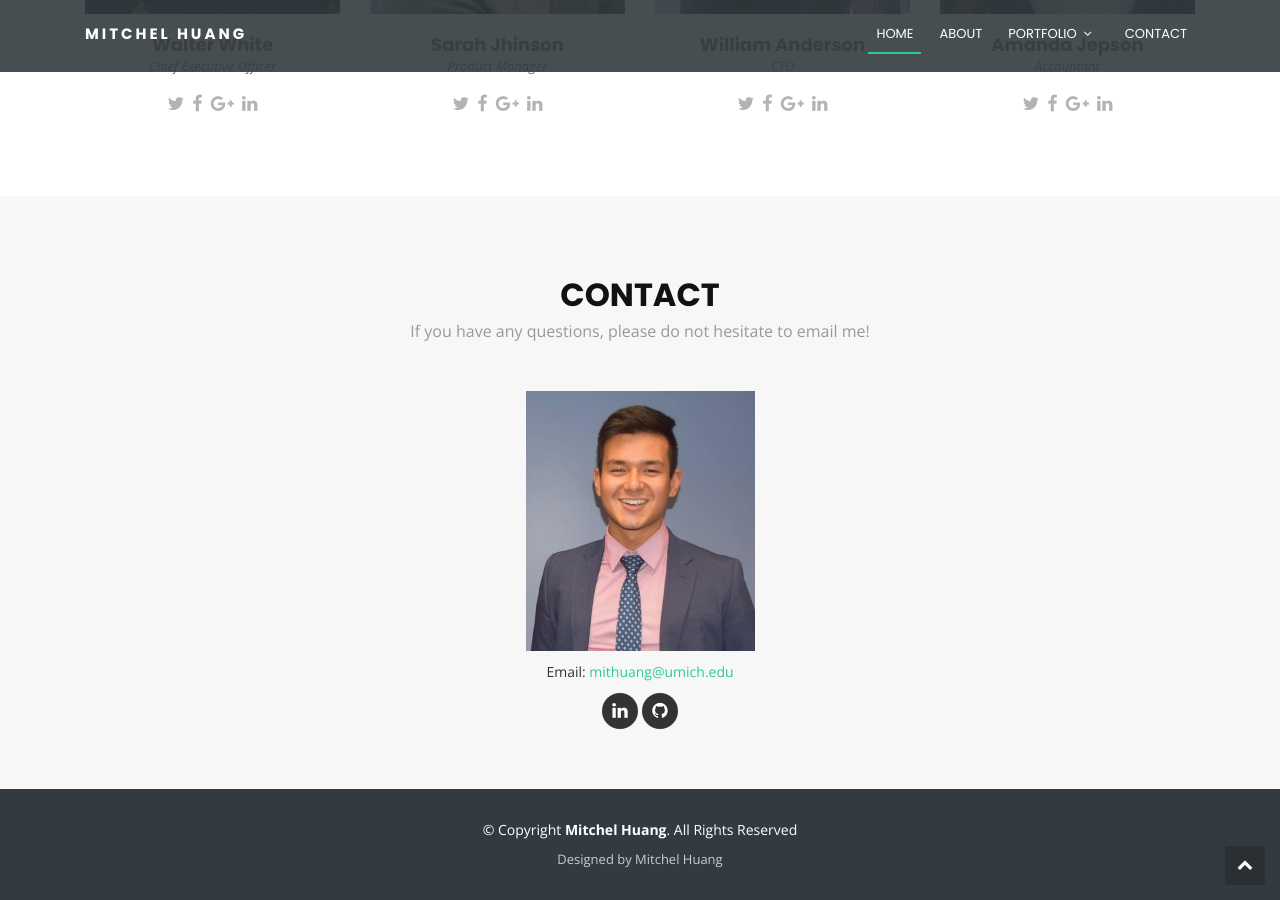
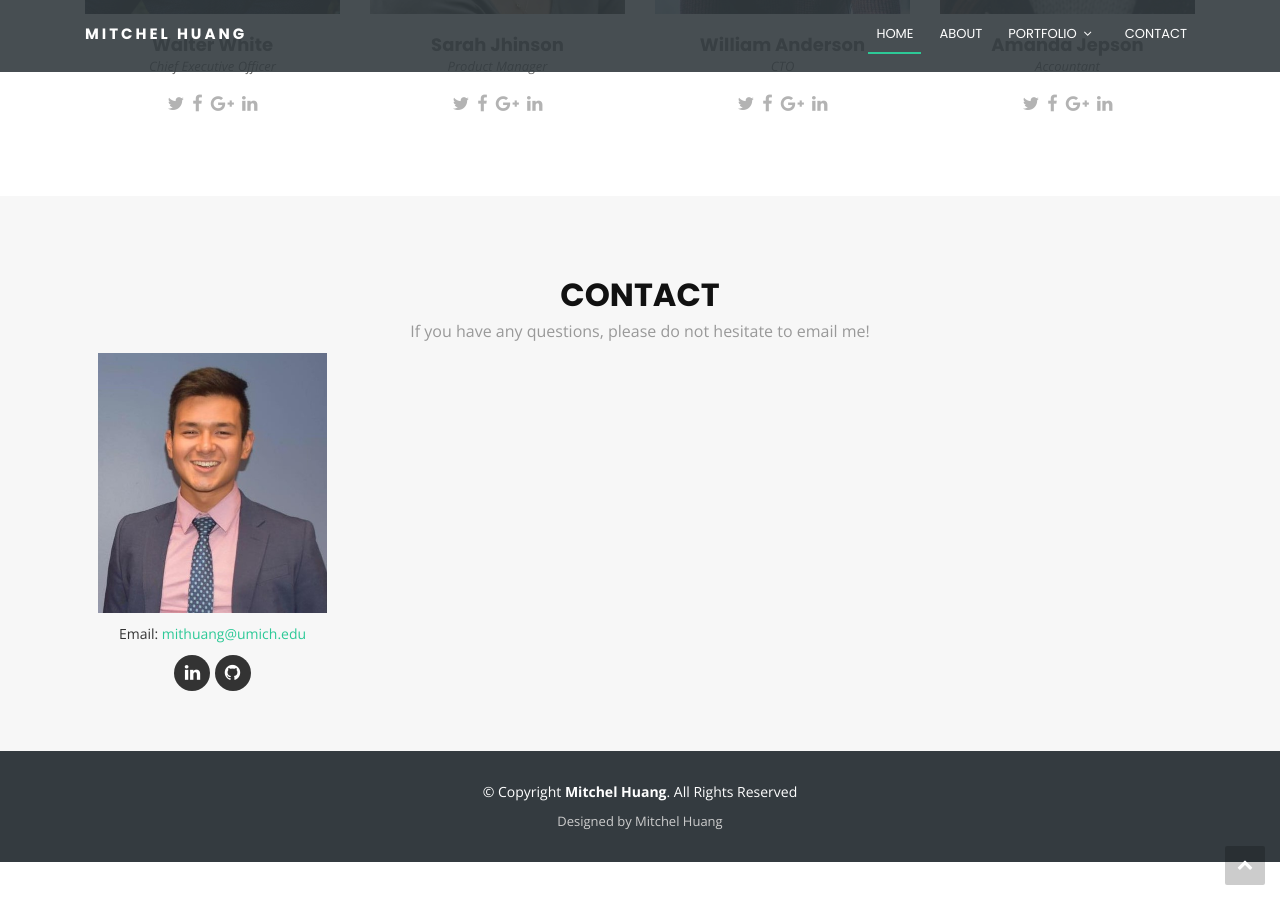
Before and after one commit to mithuang/mithuang.github.io, a Jekyll site: the page index.html, which Jekyll copies as it is, in a window 1280 px wide and 900 px high, scrolled down 3257 px. Built offline with Jekyll 4.4.1, drawn with Linux system fonts in a browser that asks for light colours.

Commit message:
section header formatting7

```diff
--- a/index.html
+++ b/index.html
@@ -349,11 +349,8 @@
           <h3 class="section-title">Contact</h3>
           <p class="section-description">If you have any questions, please do not hesitate to email me!</p>
         </div>
-      </div>
 
-      <div class="container wow fadeInUp mt-5">
-        <div class="row justify-content-center">
-
+        <div class="row">
           <div class="col-lg-3 col-md-4">
 
             <div class="background"></div>
@@ -372,10 +369,7 @@
 
           </div>
 
-          <!-- <div class="col-lg-5 col-md-8 background"></div> -->
-
         </div>
-
       </div>
     </section><!-- #contact -->
 
```
